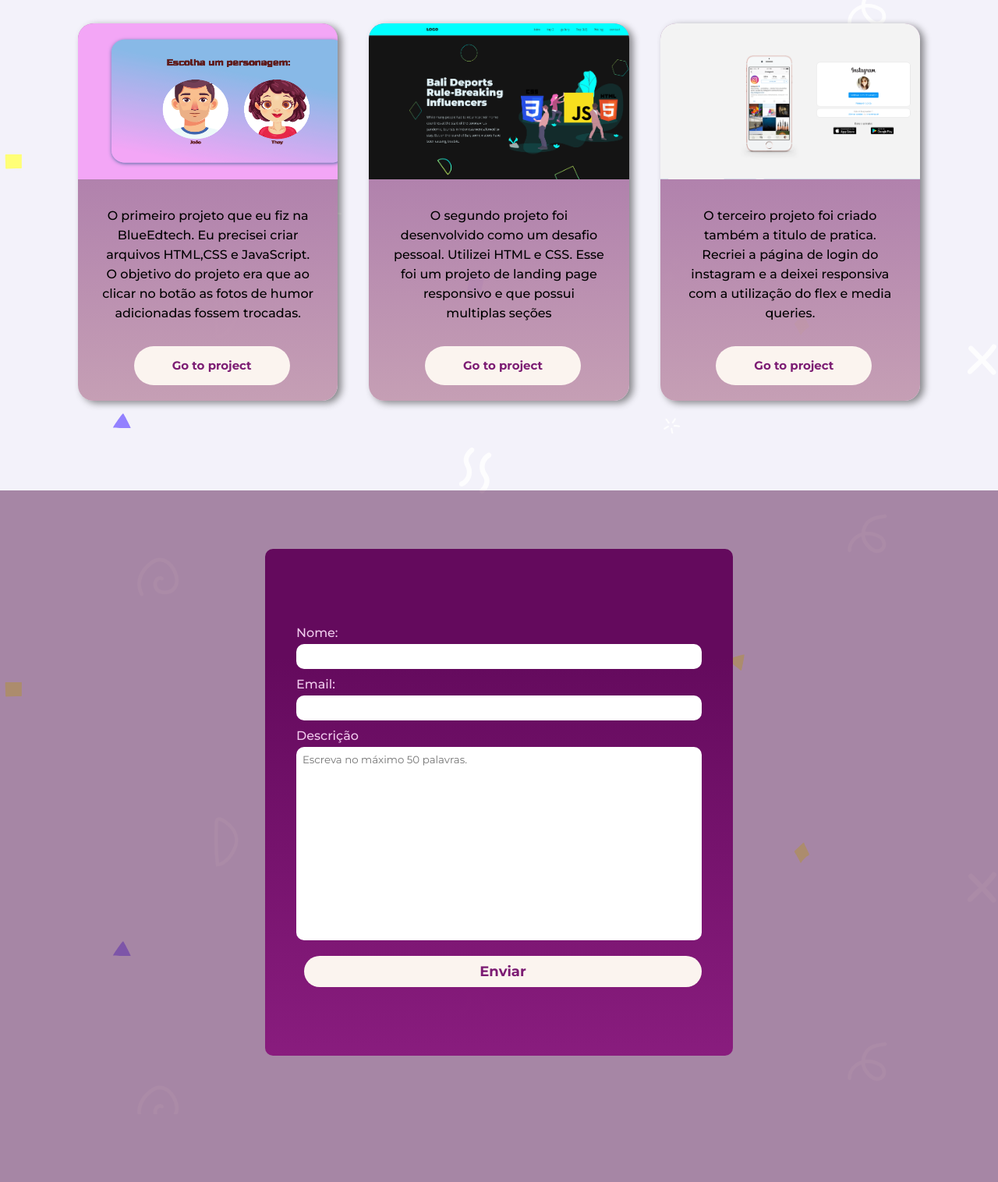
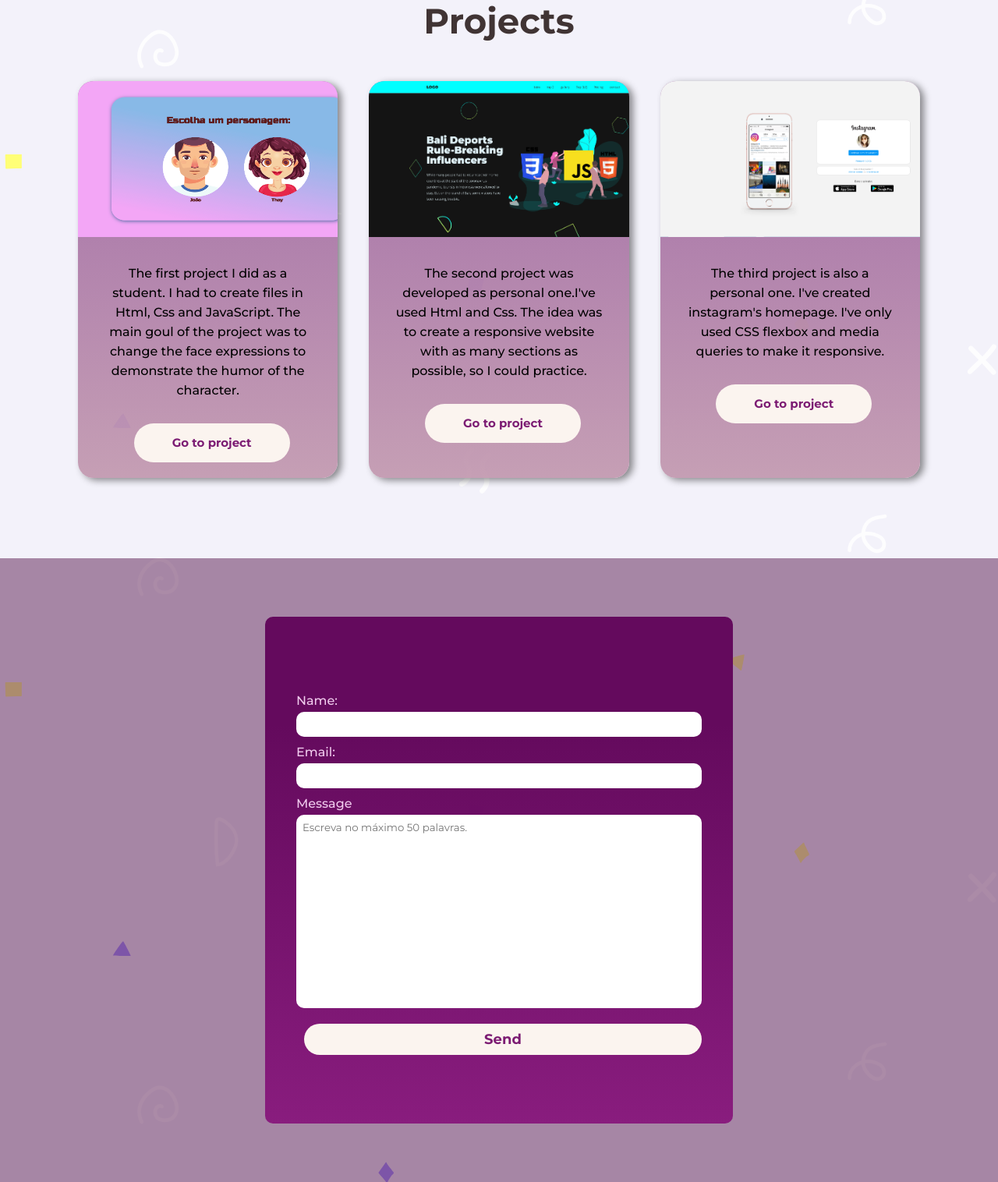
Before and after one commit to thaynar96/exercicios-modulo2, a Flask app: page / in a window 1280 px wide. Shown: the part 1807-3323 px from the top of the page at 78% size. Before the commit the page ends 3161 px from the top, so only its background shows below. Run offline with Flask 2, Linux system fonts and the light colour scheme.

Commit message:
atualização do form

```diff
--- a/projeto-02/templates/index.html
+++ b/projeto-02/templates/index.html
@@ -11,7 +11,7 @@
 
 <body>
     <header>
-        <img class="logo" src="../img/logo.png" alt="">
+        <img class="logo" src="../static/img/logo.png" alt="">
 
         <nav>
             <ul class="nav_link">
@@ -27,16 +27,14 @@
             <h1>Hi! I am<br>Thaynar Brandão</h1>
             <p>I'm currently studying at BlueEdtech and I've got a lot of plans. This is a personal project I started
                 after few lessons of CSS. I hope you enjoy!</p>
-            <button>Contact me</button>
+            <a href="#contact"><button>Contact me</button></a>
         </div>
         <img src="../static/img/foto-minha.png" alt="">
     </section>
 
     <section id="aboutme">
         <h2>About me</h2>
-        <p>Lorem ipsum dolor sit, amet consectetur adipisicing elit. Nesciunt cum et repudiandae tempore temporibus
-            recusandae vero ut ducimus, nam, architecto eligendi ipsam accusamus aliquam doloremque sapiente reiciendis
-            culpa modi amet. Deserunt tempore ex quidem dolore laboriosam recusandae, quae porro voluptates.</p>
+        <p>I've worked as an English teacher in Brazil for over 4 years. The experience of communicating with others and making a difference in their lives was amazing. In the year of 2021 I've decided to focus on programming. I'd had contact with technology since I was little and this world of development got me. I've been creating websites with CSS, HTML and JavaScript. If you're looking for a hardworking person that is commited to working and studying for many hours, send me a message and I'll do my best to level up your company's value.</p>
 
         <div>
             <img src="https://super.abril.com.br/wp-content/uploads/2020/09/04-09_gato_SITE.jpg?quality=70&strip=info "
@@ -52,7 +50,7 @@
             <div class="pattern">
             <div class="card1">
                     <img src="../static/img/projeto1.png" alt="">
-                    <p>O primeiro projeto que eu fiz na BlueEdtech. Eu precisei criar arquivos HTML,CSS e JavaScript. O objetivo do projeto era que ao clicar no botão as fotos de humor adicionadas fossem trocadas.</p>
+                    <p>The first project I did as a student. I had to create files in Html, Css and JavaScript. The main goul of the project was to change the face expressions to demonstrate the humor of the character.</p>
                         <a href="https://project-01-woad.vercel.app/"><button class="projects" >Go to project</button></a>
                 </div>
                 </div>
@@ -60,14 +58,14 @@
             <div class="pattern">
                 <div class="card2">
                     <img src="../static/img/projeto-2.png" alt="">
-                    <p>O segundo projeto foi desenvolvido como um desafio pessoal. Utilizei HTML e CSS. Esse foi um projeto de landing page responsivo e que possui multiplas seções </p>
+                    <p>The second project was developed as personal one.I've used Html and Css. The idea was to create a responsive website with as many sections as possible, so I could practice. </p>
                         <a href="https://medium.com/@jezmael/como-validar-os-dados-de-um-formul%C3%A1rio-com-javascript-abdc5a5fba67"><button class="projects">Go to project</button></a>
                 </div>
             </div>
             <div class="pattern">
                 <div class="card3">
                     <img src="../static/img/projeto-3.png" alt="">
-                    <p>O terceiro projeto foi criado também a titulo de pratica. Recriei a página de login do instagram e a deixei responsiva com a utilização do flex e media queries.</p>
+                    <p>The third project is also a personal one. I've created instagram's homepage. I've only used CSS flexbox and media queries to make it responsive.</p>
                         <a href="https://medium.com/@jezmael/como-validar-os-dados-de-um-formul%C3%A1rio-com-javascript-abdc5a5fba67"></a><button class="projects">Go to project</button></a>
                 </div>
             </div>
@@ -80,11 +78,11 @@
     <section id="contact">
 
         <form action="/subscribe" method="POST">
-            <label for="name">Nome:</label> <input type="text" id="name" name='name' value="{{name}}" required>
+            <label for="name">Name:</label> <input type="text" id="name" name='name' value="{{name}}" required>
             <label for="email">Email:</label> <input type="email" id="email" name='email'value="{{Email}}" required>
-            <label for="comment">Descrição</label><textarea id="comment" name='comment'
+            <label for="comment">Message</label><textarea id="comment" name='comment'
             value="{{comment}}" placeholder="Escreva no máximo 50 palavras."required></textarea>
-            <button id="btn">Enviar</button>
+            <button id="btn">Send</button>
             <div class="lds-ellipsis"><div></div><div></div><div></div><div></div></div>
         </form>
     </section>
```
